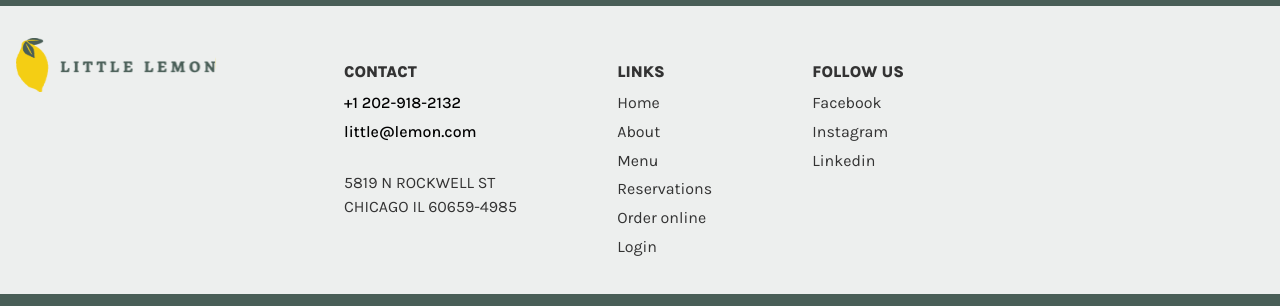
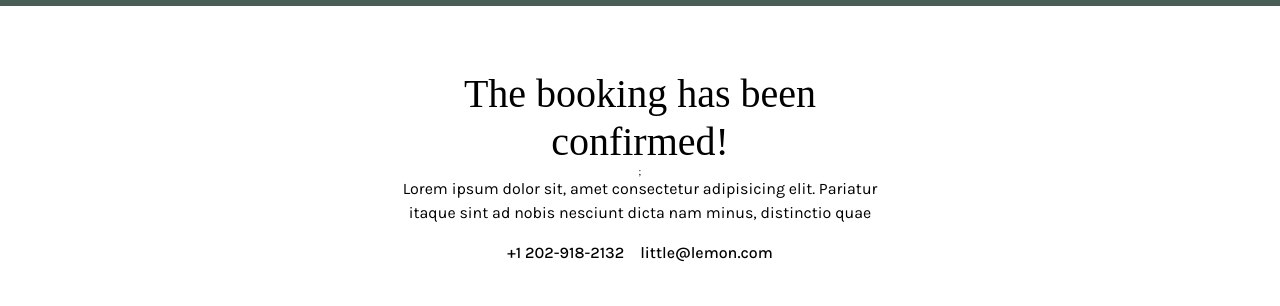
Before and after one commit to w4malinie/little-lemon-app, a React (Create React App) app: page /confirmation in a window 1280 px wide. Shown: the part 646-952 px from the top of the page. Built offline with nearby package versions, Linux system fonts and the light colour scheme; a web font is replaced by a local one.

Commit message:
Bookings func add

```diff
--- /dev/null
+++ b/public/api.js
@@ -0,0 +1,31 @@
+function seededRandom(seed) {
+  var m = 2 ** 35 - 31;
+  var a = 185852;
+  var s = seed % m;
+  return function () {
+    return (s = (s * a) % m) / m;
+  };
+}
+
+function fetchAPI(date) {
+  let result = [];
+  let random = seededRandom(date.getDate());
+
+  for (let i = 17; i <= 23; i++) {
+    if (random() < 0.5) {
+      result.push(i + ":00");
+    }
+    if (random() < 0.5) {
+      result.push(i + ":30");
+    }
+  }
+  return result;
+}
+
+function submitAPI(formData) {
+  return true;
+}
+
+window.fetchAPI = fetchAPI;
+window.submitAPI = submitAPI;
+window.seededRandom = seededRandom;
--- a/public/index.html
+++ b/public/index.html
@@ -12,6 +12,8 @@
   <meta name="theme-color" content="#000000" />
   <link rel="apple-touch-icon" href="%PUBLIC_URL%/logo192.png" />
   <link rel="manifest" href="%PUBLIC_URL%/manifest.json" />
+  <script src="%PUBLIC_URL%/api.js"></script>
+
   <title>Little Lemon Chicago</title>
 </head>
 
--- a/src/components/BookingForm.js
+++ b/src/components/Bookings/BookingForm.js
@@ -1,31 +1,44 @@
 import React from "react";
 import { useState, useEffect } from "react";
+import { useNavigate } from "react-router-dom";
 import styles from "./booking.css";
 
-function BookingForm({ time, setTime, times = [], dispatch, ...props }) {
+function BookingForm({
+  time,
+  setTime,
+  availableTimes = [],
+  dispatch,
+  submitForm,
+}) {
   const [date, setDate] = useState("");
   const [guests, setGuests] = useState("");
   const [occasion, setOccasion] = useState("");
 
   const getIsFormValid = () => {
+    console.log(date, time, guests);
     return date && time && guests;
   };
-
-  // @FIXME
-  const availableTimes = times;
+  const navigate = useNavigate();
 
   const clearForm = () => {
     setDate("");
-    setTime(availableTimes[0]);
+    setTime("");
     setGuests("");
     setOccasion("");
   };
 
   const handleSubmit = (e) => {
     e.preventDefault();
-    alert("Table reserved!");
-    clearForm();
+    const result = submitForm({ date, time, guests, occasion });
+    if (result) {
+      clearForm();
+      navigate("/confirmation");
+    }
   };
+
+  useEffect(() => {
+    dispatch(date);
+  }, [date]);
 
   return (
     <form onSubmit={handleSubmit} data-testid="form">
@@ -47,7 +60,9 @@ function BookingForm({ time, setTime, times = [], dispatch, ...props }) {
       <select
         id="res-time "
         value={time}
-        onChange={(e) => setTime(e.target.value)}
+        onChange={(e) => {
+          setTime(e.target.value);
+        }}
       >
         {availableTimes.map((value) => (
           <option value={value} key={value}>
--- a/src/components/BookingPage.js
+++ b/src/components/Bookings/BookingPage.js
@@ -1,7 +1,7 @@
 import React from "react";
 import BookingForm from "./BookingForm";
 
-function BookingPage({ setTime, times, dispatch }) {
+function BookingPage({ setTime, time, availableTimes, dispatch, submitForm }) {
   return (
     <>
       <div className="container">
@@ -29,7 +29,13 @@ function BookingPage({ setTime, times, dispatch }) {
             </p>
           </div>
 
-          <BookingForm setTime={setTime} times={times} dispatch={dispatch} />
+          <BookingForm
+            setTime={setTime}
+            availableTimes={availableTimes}
+            time={time}
+            dispatch={dispatch}
+            submitForm={submitForm}
+          />
         </div>
       </div>
     </>
--- /dev/null
+++ b/src/components/Bookings/ConfirmedBooking.js
@@ -0,0 +1,27 @@
+import style from "./confirmation-page.css";
+
+import React from "react";
+
+export default function ConfirmedBooking() {
+  return (
+    <div className="container">
+      <div className="confirmation-container">
+        <div className="confirmation-text">
+          <h2>The booking has been confirmed!</h2>;
+          <p>
+            Lorem ipsum dolor sit, amet consectetur adipisicing elit. Pariatur
+            itaque sint ad nobis nesciunt dicta nam minus, distinctio quae
+          </p>
+          <p>
+            <a href="tel:202-918-2132" className="tel">
+              +1 202-918-2132
+            </a>
+            <a href="mailto:little@lemon.com" className="mail">
+              little@lemon.com
+            </a>
+          </p>
+        </div>
+      </div>
+    </div>
+  );
+}
--- /dev/null
+++ b/src/components/Bookings/confirmation-page.css
@@ -0,0 +1,29 @@
+.confirmation-container {
+    margin: 64px auto;
+    display: flex;
+    flex-wrap: wrap;
+    justify-content: center;
+    align-items: center;
+    gap: 16px;
+    text-align: center;
+    max-width: 480px;
+}
+
+.confirmation-text p {
+    margin-bottom: 16px;
+ }
+
+
+.confirmation-container a{
+    padding: 8px;
+}
+
+
+@media (max-width: 480px) {
+
+    .confirmation-container {
+        margin: 32px 16px;
+        width: 90vw;
+    }
+
+}
--- a/src/components/Main.js
+++ b/src/components/Main.js
@@ -1,22 +1,29 @@
 import React from "react";
 import { Route, Routes } from "react-router-dom";
 import Homepage from "./Homepage";
-import BookingPage from "./BookingPage";
-import { useState, useReducer } from "react";
-
-const availableTimes = ["17:00", "18:00", "19:00", "20:00", "21:00", "22:00"];
+import BookingPage from "./Bookings/BookingPage";
+import { useState, useReducer, useEffect } from "react";
+import ConfirmedBooking from "./Bookings/ConfirmedBooking";
 
 export function initializeTimes() {
-  return availableTimes;
+  return window.fetchAPI(new Date());
 }
 
-export function updateTimes(state, action) {
-  return ["06:00", "20:45"];
+export function updateTimes(state, payload) {
+  if (payload) {
+    const newDate = new Date(payload);
+    return window.fetchAPI(newDate);
+  }
+  return window.fetchAPI(new Date());
+}
+
+export function submitForm(formData) {
+  return window.submitAPI(formData);
 }
 
 function Main() {
-  const [time, setTime] = useState(availableTimes);
-  const [times, dispatch] = useReducer(updateTimes, initializeTimes());
+  const [time, setTime] = useState("");
+  const [availableTimes, dispatch] = useReducer(updateTimes, initializeTimes());
 
   return (
     <main>
@@ -26,13 +33,15 @@ function Main() {
           path="/booking"
           element={
             <BookingPage
+              submitForm={submitForm}
               time={time}
               setTime={setTime}
-              times={times}
+              availableTimes={availableTimes}
               dispatch={dispatch}
             />
           }
         ></Route>
+        <Route path="/confirmation" element={<ConfirmedBooking />}></Route>
       </Routes>
     </main>
   );
```
Also changed, not shown: src/components/Bookings/BookingSlot.js (renamed from src/components/BookingSlot.js), src/components/Bookings/booking.css (renamed from src/components/booking.css), 1 other file (tests, documents, lock files or other folders).
